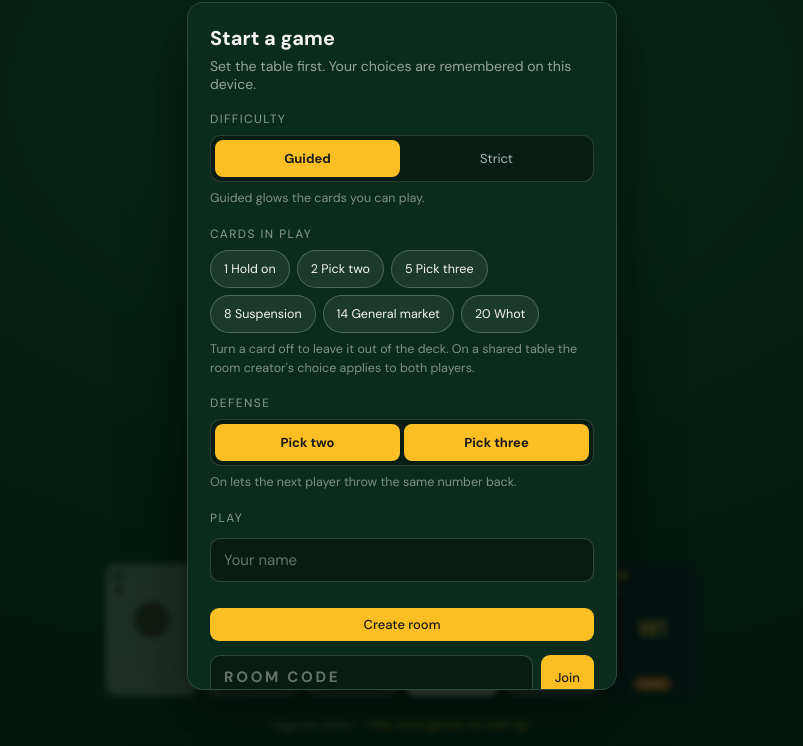
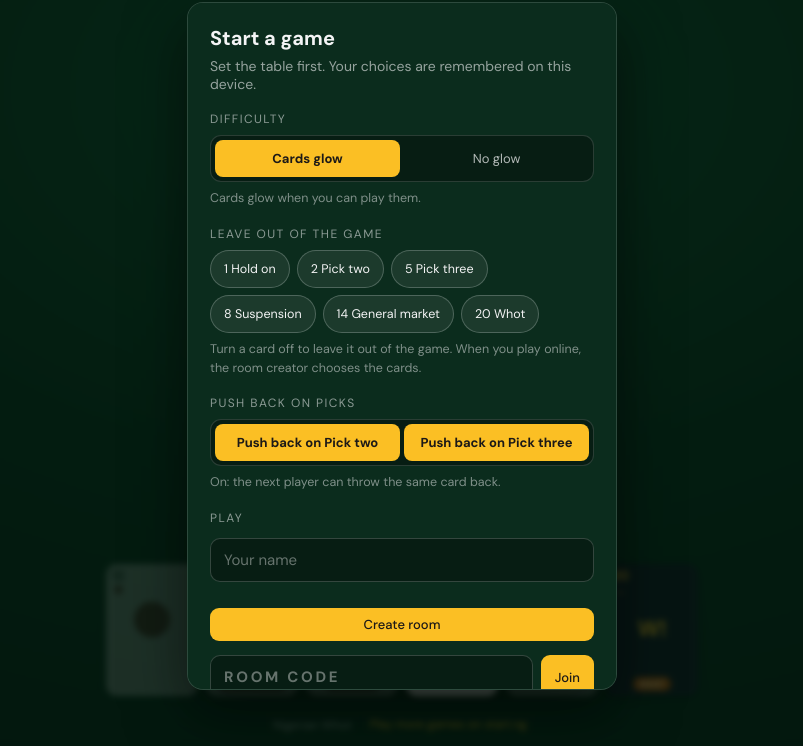
Before and after one commit to Aphoe4x/whot, a website with bundled scripts: page index.html in a window 1280 px wide. Shown: the part 54-800 px from the top of the page, without its empty margins (238-1041 px from the left). Built offline with nearby package versions, Linux system fonts and the light colour scheme.

Commit message:
Whot: human wording for the setup panel and the rules note
The setup panel and the top pill now read plainly: Cards glow or No
glow, Leave out of the game, Push back on picks. The defense note says
the next player can throw the same card back, or that they have to pay
the pick instead.

```diff
--- a/index.html
+++ b/index.html
@@ -79,21 +79,21 @@
 
       <p class="setup-label" id="diffLabel">Difficulty</p>
       <div id="difficulty" class="segmented" role="group" aria-labelledby="diffLabel">
-        <button type="button" class="seg" data-diff="guided" aria-pressed="true">Guided</button>
-        <button type="button" class="seg" data-diff="strict" aria-pressed="false">Strict</button>
+        <button type="button" class="seg" data-diff="guided" aria-pressed="true">Cards glow</button>
+        <button type="button" class="seg" data-diff="strict" aria-pressed="false">No glow</button>
       </div>
-      <p id="diffHint" class="setup-note">Guided glows the cards you can play.</p>
+      <p id="diffHint" class="setup-note">Cards glow when you can play them.</p>
 
-      <p class="setup-label" id="ruleLabel">Cards in play</p>
+      <p class="setup-label" id="ruleLabel">Leave out of the game</p>
       <div id="ruleChoices" class="chips" role="group" aria-labelledby="ruleLabel"></div>
-      <p class="setup-note">Turn a card off to leave it out of the deck. On a shared table the room creator's choice applies to both players.</p>
+      <p class="setup-note">Turn a card off to leave it out of the game. When you play online, the room creator chooses the cards.</p>
 
-      <p class="setup-label" id="defendLabel">Defense</p>
+      <p class="setup-label" id="defendLabel">Push back on picks</p>
       <div id="defend" class="segmented" role="group" aria-labelledby="defendLabel">
-        <button type="button" class="seg" data-defend="2">Defend 2</button>
-        <button type="button" class="seg" data-defend="5">Defend 5</button>
+        <button type="button" class="seg" data-defend="2" aria-pressed="true">Push back on Pick two</button>
+        <button type="button" class="seg" data-defend="5" aria-pressed="true">Push back on Pick three</button>
       </div>
-      <p id="defendHint" class="setup-note">On lets the next player throw the same number back.</p>
+      <p id="defendHint" class="setup-note">On: the next player can throw the same card back. Off: they have to pay the pick instead.</p>
 
       <p class="setup-label">Play</p>
       <div id="lobbyChoice">
--- a/js/engine.js
+++ b/js/engine.js
@@ -53,21 +53,21 @@ export function normaliseRules(rules) {
   return { exclude: exclude, defend: defend };
 }
 
-// Plain English for the log and the rules modal.
+// Plain English for the log.
 export function ruleText(rules) {
   const parts = [];
   const names = leftOut(rules);
-  if (names.length) parts.push('Left out: ' + names.join(', ') + '.');
+  if (names.length) parts.push('Left out of the game: ' + names.join(', ') + '.');
   const noDefend = leftOutDefend(rules);
-  if (noDefend.length) parts.push('No defense on ' + noDefend.join(', ') + '.');
+  if (noDefend.length) parts.push('Defense is off on ' + noDefend.join(', ') + '.');
   return parts.join(' ');
 }
 
-// Short form for the pill in the top bar: "No 5, no 20".
+// Short form for the pill in the top bar: "No 5 or 20".
 export function rulePillText(rules) {
   const nums = leftOut(rules).map(function (n) { return n.split(' ')[0]; });
   if (!nums.length) return '';
-  return 'No ' + nums.join(', no ');
+  return 'No ' + nums.join(' or ');
 }
 
 function leftOut(rules) {
--- a/js/ui.js
+++ b/js/ui.js
@@ -100,7 +100,7 @@ export function render(state, ctx) {
     els.turnPill.className = 'pill turn-foe';
   } else {
     els.turnPill.textContent = state.pending
-      ? (state.rules && state.rules.defend.indexOf(state.pending.number) !== -1 ? 'Defend or pay' : 'Pay')
+      ? (state.rules && state.rules.defend.indexOf(state.pending.number) !== -1 ? 'Push back or pay' : 'Pay')
       : 'Your turn';
     els.turnPill.className = 'pill turn-your';
   }
@@ -113,7 +113,7 @@ export function render(state, ctx) {
     els.prompt.innerHTML =
       '<span>' + state.players[1].name + ' played <b>' + who + '</b>.</span>' +
       '<button class="btn" type="button" id="btnPay">' + (canDefend
-        ? 'Defend with a ' + state.pending.number + ' or pay ' + state.pending.amount
+        ? 'Push back or pay ' + state.pending.amount
         : 'Pay ' + state.pending.amount) + '</button>';
     const pay = $('btnPay');
     if (pay && ctx.onPay) pay.addEventListener('click', ctx.onPay);
@@ -326,8 +326,8 @@ function paintDifficulty() {
     b.setAttribute('aria-pressed', String(on));
   });
   els.diffHint.textContent = settings.hints
-    ? 'Guided glows the cards you can play.'
-    : 'Strict leaves every card the same. You work out what is playable.';
+    ? 'Cards glow when you can play them.'
+    : 'No glow: every card looks the same, and you work out the playable ones.';
 }
 
 export function setHints(on) {
@@ -345,7 +345,7 @@ function buildDefend() {
     b.type = 'button';
     b.className = 'seg';
     b.dataset.defend = String(d.number);
-    b.textContent = d.name;
+    b.textContent = 'Push back on ' + d.name;
     b.addEventListener('click', function () {
       setDefend(settings.rules.defend.indexOf(d.number) === -1, d.number);
     });
@@ -361,8 +361,8 @@ function paintDefend() {
     b.setAttribute('aria-pressed', String(on));
   });
   els.defendHint.textContent = settings.rules.defend.length === DEFENDABLE.length
-    ? 'On lets the next player throw the same number back.'
-    : 'Off: the next player pays instead of defending.';
+    ? 'On: the next player can throw the same card back.'
+    : 'Off: the next player has to pay the pick instead.';
 }
 
 export function setDefend(on, number) {
```
Also changed, not shown: test/engine.test.js (+3 -3 lines).
